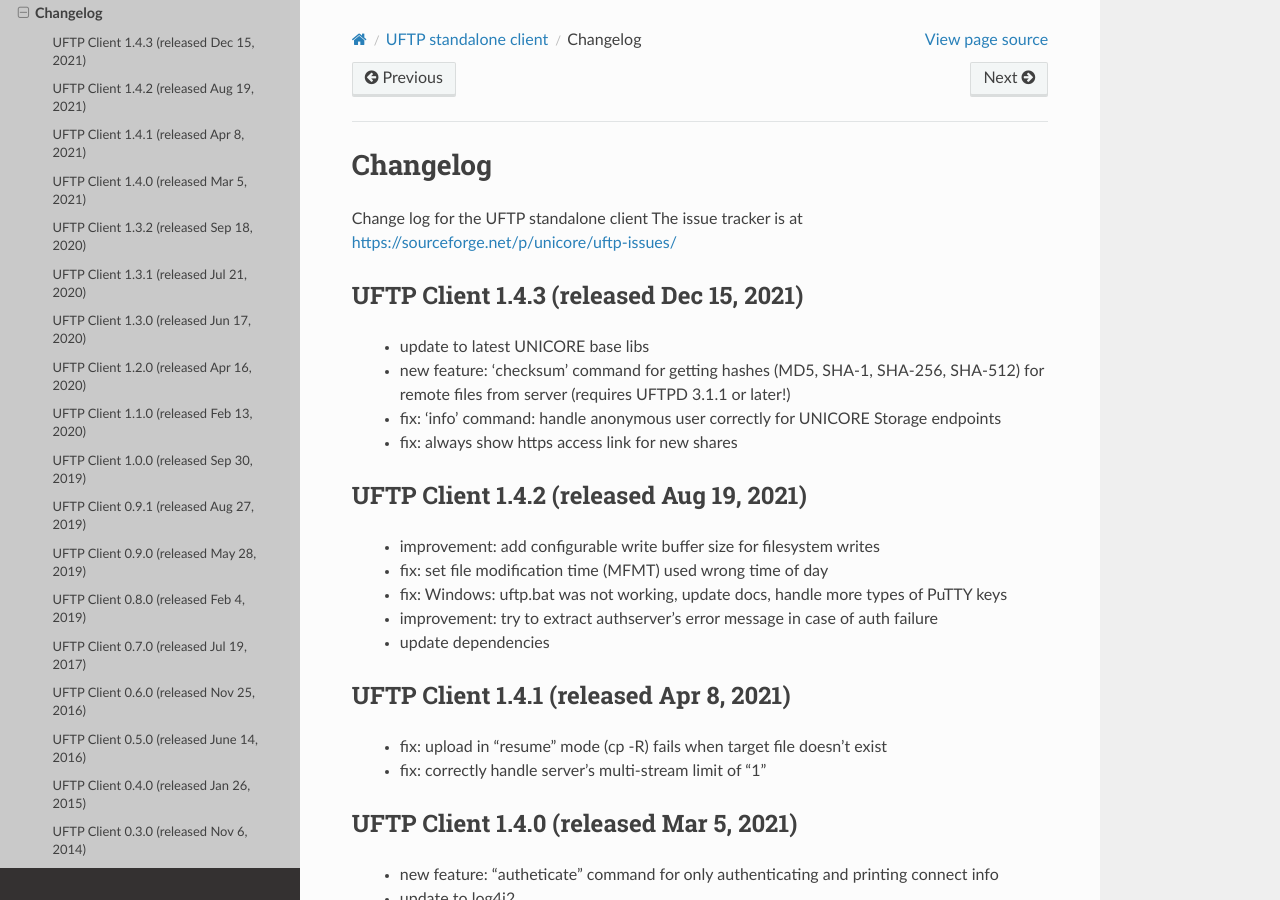
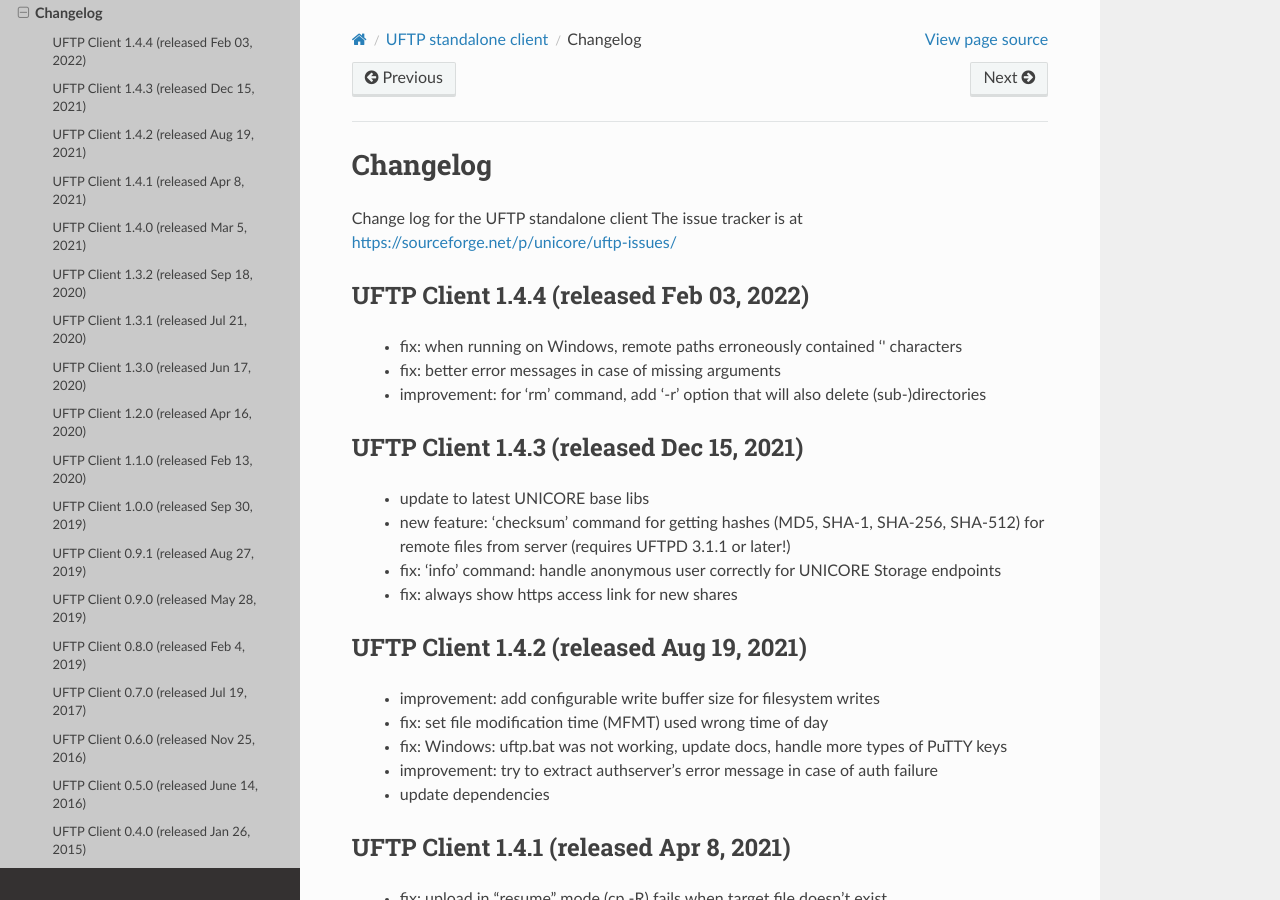
Before and after one commit to UNICORE-EU/uftp-docs, a Sphinx documentation site: the page built from source/uftp-client/changelog.rst, in a window 1280 px wide and 900 px high. Built offline with Sphinx 7.4.7 and the Read the Docs theme 2.0.0, drawn with Linux system fonts in a browser that asks for light colours.

Commit message:
changes for uftp-client v1.4.4

```diff
--- a/source/uftp-client/changelog.rst
+++ b/source/uftp-client/changelog.rst
@@ -6,6 +6,14 @@
 Change log for the UFTP standalone client
 The issue tracker is at
 https://sourceforge.net/p/unicore/uftp-issues/
+
+UFTP Client 1.4.4 (released Feb 03, 2022)
+----------------------------------------
+ - fix: when running on Windows, remote paths
+   erroneously contained '\' characters
+ - fix: better error messages in case of missing arguments
+ - improvement: for 'rm' command, add '-r' option that
+   will also delete (sub-)directories
 
 UFTP Client 1.4.3 (released Dec 15, 2021)
 -----------------------------------------
```
